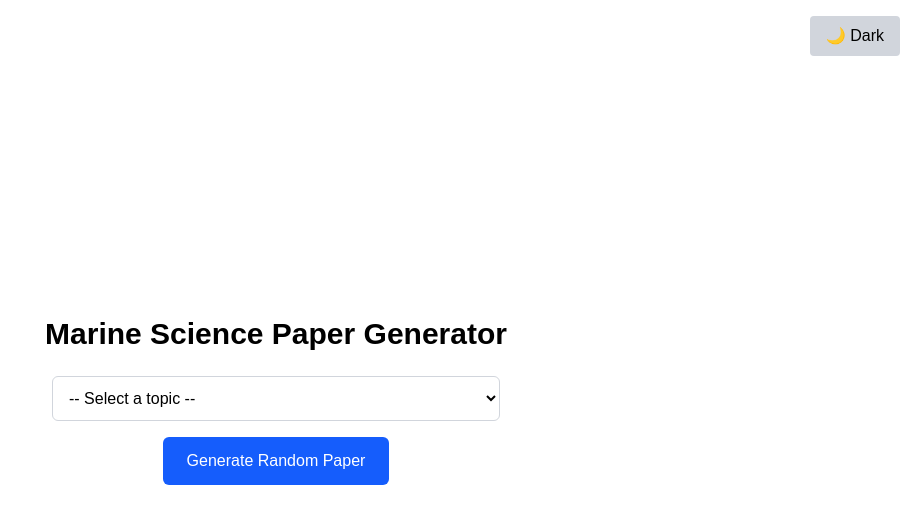
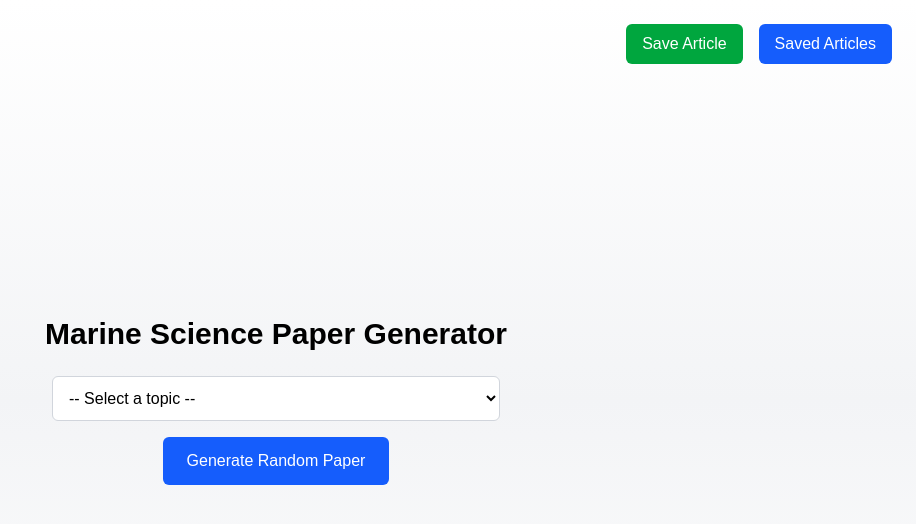
Before and after one commit to KareemOmran123/marine-research-hub, a Next.js app: page / in a window 1280 px wide. Shown: the top 524 px of the page, without its empty margins (364-1280 px from the left). Built offline with nearby package versions, Linux system fonts and the light colour scheme.

Commit message:
done?
i done

```diff
--- a/components/DarkModeToggle.js
+++ b/components/DarkModeToggle.js
@@ -1,30 +1,22 @@
 import { useEffect, useState } from 'react';
 
 export default function DarkModeToggle() {
-  const [theme, setTheme] = useState('light');
+  const [isDarkMode, setIsDarkMode] = useState(false);
 
   useEffect(() => {
-    const saved = localStorage.getItem('theme');
-    const systemPrefersDark = window.matchMedia('(prefers-color-scheme: dark)').matches;
-
-    const initialTheme = saved || (systemPrefersDark ? 'dark' : 'light');
-    setTheme(initialTheme);
-    document.documentElement.classList.toggle('dark', initialTheme === 'dark');
-  }, []);
-
-  const toggleTheme = () => {
-    const newTheme = theme === 'dark' ? 'light' : 'dark';
-    setTheme(newTheme);
-    document.documentElement.classList.toggle('dark', newTheme === 'dark');
-    localStorage.setItem('theme', newTheme);
-  };
+    if (isDarkMode) {
+      document.documentElement.classList.add('dark');
+    } else {
+      document.documentElement.classList.remove('dark');
+    }
+  }, [isDarkMode]);
 
   return (
     <button
-      onClick={toggleTheme}
-      className="absolute top-4 right-4 px-4 py-2 bg-gray-300 dark:bg-gray-700 text-black dark:text-white rounded hover:opacity-80 transition"
+      onClick={() => setIsDarkMode((prev) => !prev)}
+      className="p-2 border rounded-md bg-gray-200 dark:bg-gray-700"
     >
-      {theme === 'dark' ? '☀️ Light' : '🌙 Dark'}
+      {isDarkMode ? 'Light Mode' : 'Dark Mode'}
     </button>
   );
 }
--- a/package.json
+++ b/package.json
@@ -3,7 +3,7 @@
   "version": "0.1.0",
   "private": true,
   "scripts": {
-    "dev": "next dev",
+    "dev": "next dev --turbopack",
     "build": "next build",
     "start": "next start",
     "lint": "next lint"
--- a/pages/_app.js
+++ b/pages/_app.js
@@ -1,5 +1,13 @@
+import Head from 'next/head';
 import "@/styles/globals.css";
 
 export default function App({ Component, pageProps }) {
-  return <Component {...pageProps} />;
+  return (
+    <>
+      <Head>
+        <title>Marine Research Hub</title> {/* Change this to your desired title */}
+      </Head>
+      <Component {...pageProps} />
+    </>
+  );
 }
--- a/pages/index.js
+++ b/pages/index.js
@@ -1,8 +1,8 @@
 import { useState } from 'react';
-import DarkModeToggle from '@/components/DarkModeToggle';
 
 export default function Home() {
   const [selectedTopic, setSelectedTopic] = useState('');
+  const [generatedArticle, setGeneratedArticle] = useState(null); // State to store the generated article
   const topics = [
     'All Topics',
     'Marine Biology',
@@ -16,6 +16,33 @@ export default function Home() {
     'Marine Botany',
   ];
 
+  const extractPaperTitleFromURL = async (url) => {
+    try {
+      const response = await fetch(url);
+      const html = await response.text();
+
+      // Attempt to extract the <title> content
+      const match = html.match(/<title>(.*?)\| Semantic Scholar<\/title>/);
+
+      if (match && match[1]) {
+        const cleanTitle = match[1].trim();
+        return cleanTitle;
+      } else {
+        // Fallback: Extract article name from the URL
+        const urlMatch = url.match(/\/paper\/([^/]+)\//); // Match the name between "/paper/" and the next "/"
+        const fallbackTitle = urlMatch ? decodeURIComponent(urlMatch[1].replace(/-/g, ' ')) : 'Unknown Article';
+        return fallbackTitle;
+      }
+    } catch (error) {
+      console.error('Error fetching or parsing:', error);
+
+      // Fallback: Extract article name from the URL
+      const urlMatch = url.match(/\/paper\/([^/]+)\//); // Match the name between "/paper/" and the next "/"
+      const fallbackTitle = urlMatch ? decodeURIComponent(urlMatch[1].replace(/-/g, ' ')) : 'Failed to fetch title';
+      return fallbackTitle;
+    }
+  };
+
   const handleGenerate = async () => {
     if (!selectedTopic) {
       alert('Please select a topic first.');
@@ -28,6 +55,8 @@ export default function Home() {
       const paper = await response.json();
 
       if (paper.url) {
+        // Use the topic and URL as identifiers
+        setGeneratedArticle({ topic: selectedTopic, url: paper.url, name: `Article from ${selectedTopic}` });
         window.open(paper.url, '_blank');
       } else {
         alert('No link found for this paper.');
@@ -37,9 +66,39 @@ export default function Home() {
     }
   };
 
+  const handleSaveArticle = () => {
+    if (!generatedArticle) {
+      alert('No article generated to save!');
+      return;
+    }
+
+    const savedArticles = JSON.parse(localStorage.getItem('savedArticles')) || [];
+    const updatedArticles = [...savedArticles, generatedArticle];
+    localStorage.setItem('savedArticles', JSON.stringify(updatedArticles)); // Save all articles to localStorage
+    alert('Article saved!');
+  };
+
+  const navigateToSavedArticles = () => {
+    window.location.href = '/saved-articles';
+  };
+
   return (
-    <main className="min-h-screen flex flex-col items-center justify-center p-6 transition-colors duration-300 bg-white text-black dark:bg-gray-900 dark:text-white">
-      <DarkModeToggle />
+    <main className="min-h-screen flex flex-col items-center justify-center p-6 transition-colors duration-300 bg-gradient-to-b from-white via-gray-100 to-white text-black dark:from-gray-900 dark:via-gray-800 dark:to-gray-900 dark:text-white">
+      <div className="absolute top-6 right-6 flex space-x-4">
+        <button
+          onClick={handleSaveArticle}
+          className="bg-green-600 text-white px-4 py-2 rounded-md hover:bg-green-700 transition"
+        >
+          Save Article
+        </button>
+        <button
+          onClick={navigateToSavedArticles}
+          className="bg-blue-600 text-white px-4 py-2 rounded-md hover:bg-blue-700 transition"
+        >
+          Saved Articles
+        </button>
+      </div>
+
       <h1 className="text-3xl font-bold mb-6 text-center">Marine Science Paper Generator</h1>
 
       <select
--- /dev/null
+++ b/pages/saved-articles.js
@@ -0,0 +1,73 @@
+import { useState, useEffect } from 'react';
+
+export default function SavedArticles() {
+  const [savedArticles, setSavedArticles] = useState([]);
+
+  useEffect(() => {
+    const articles = JSON.parse(localStorage.getItem('savedArticles')) || [];
+    setSavedArticles(articles);
+  }, []);
+
+  const handleRemoveArticle = (index) => {
+    const updatedArticles = savedArticles.filter((_, i) => i !== index);
+    localStorage.setItem('savedArticles', JSON.stringify(updatedArticles));
+    setSavedArticles(updatedArticles);
+  };
+
+  const groupedArticles = savedArticles.reduce((acc, article) => {
+    acc[article.topic] = acc[article.topic] || [];
+    acc[article.topic].push(article);
+    return acc;
+  }, {});
+
+  return (
+    <main className="min-h-screen flex flex-col items-center justify-center p-6 transition-colors duration-300 bg-gradient-to-b from-white via-gray-100 to-white text-black dark:from-gray-900 dark:via-gray-800 dark:to-gray-900 dark:text-white">
+      <h1 className="text-3xl font-bold mb-6 text-center">Saved Articles</h1>
+
+      {Object.keys(groupedArticles).length === 0 ? (
+        <p className="text-lg text-center">No articles saved yet.</p>
+      ) : (
+        Object.keys(groupedArticles).map((topic) => (
+          <div key={topic} className="w-full max-w-md mb-6">
+            <h2 className="text-2xl font-bold mb-4">{topic}</h2>
+            <ul className="space-y-4">
+              {groupedArticles[topic].map((article, index) => (
+                <li
+                  key={index}
+                  className="p-4 border rounded-md bg-white dark:bg-gray-800 border-gray-300 dark:border-gray-600"
+                >
+                  <a
+                    href={article.url}
+                    target="_blank"
+                    rel="noopener noreferrer"
+                    className="text-blue-600 hover:underline dark:text-blue-400 block truncate"
+                    style={{
+                      whiteSpace: 'nowrap',
+                      overflow: 'hidden',
+                      textOverflow: 'ellipsis',
+                    }}
+                  >
+                    {article.url}
+                  </a>
+                  <button
+                    onClick={() => handleRemoveArticle(index)}
+                    className="mt-2 bg-red-600 text-white px-3 py-1 rounded-md hover:bg-red-700 transition text-sm"
+                  >
+                    Remove
+                  </button>
+                </li>
+              ))}
+            </ul>
+          </div>
+        ))
+      )}
+
+      <button
+        onClick={() => (window.location.href = '/')}
+        className="mt-6 bg-blue-600 text-white px-6 py-3 rounded-md hover:bg-blue-700 transition"
+      >
+        Back to Home
+      </button>
+    </main>
+  );
+}
```
